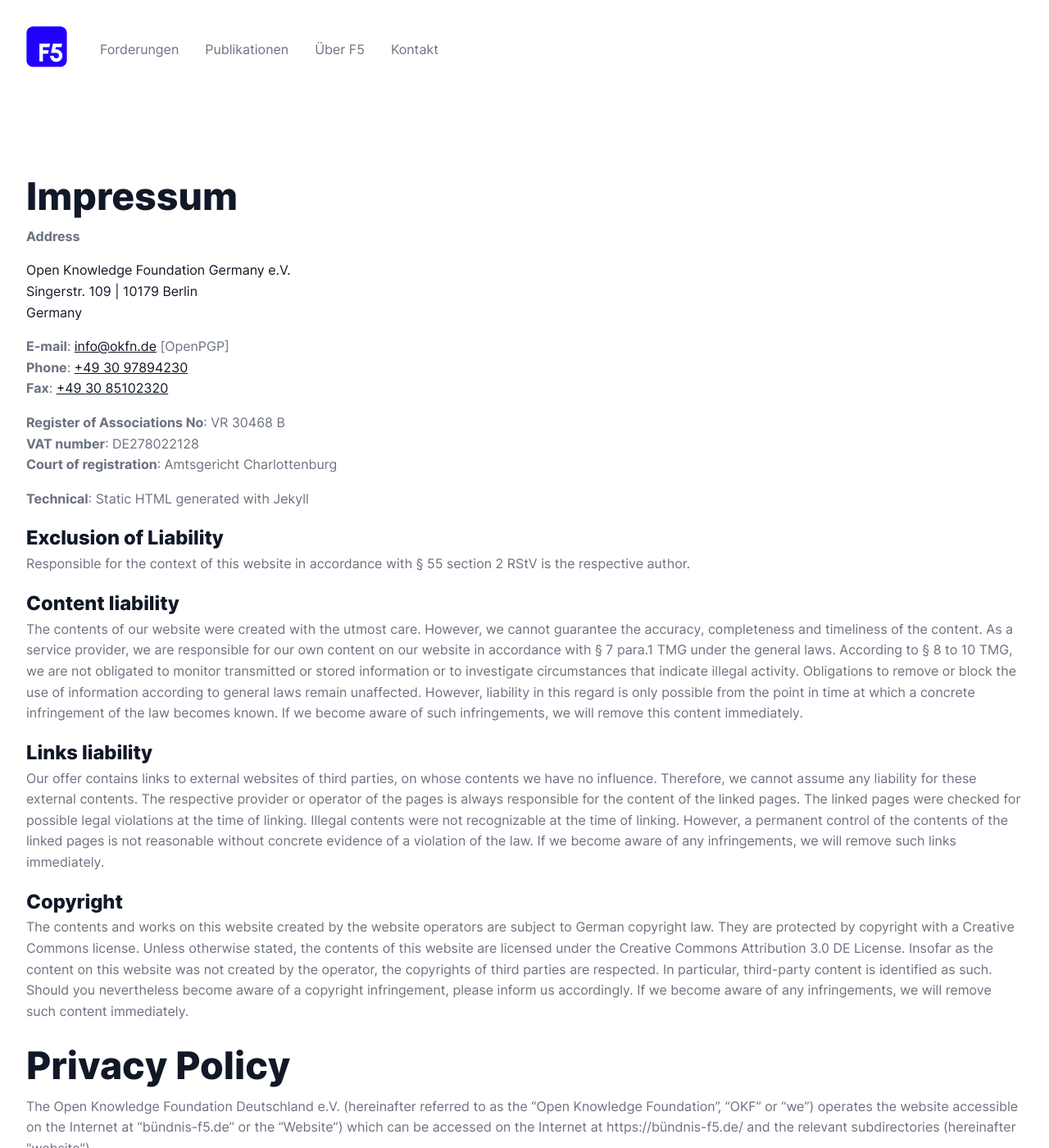
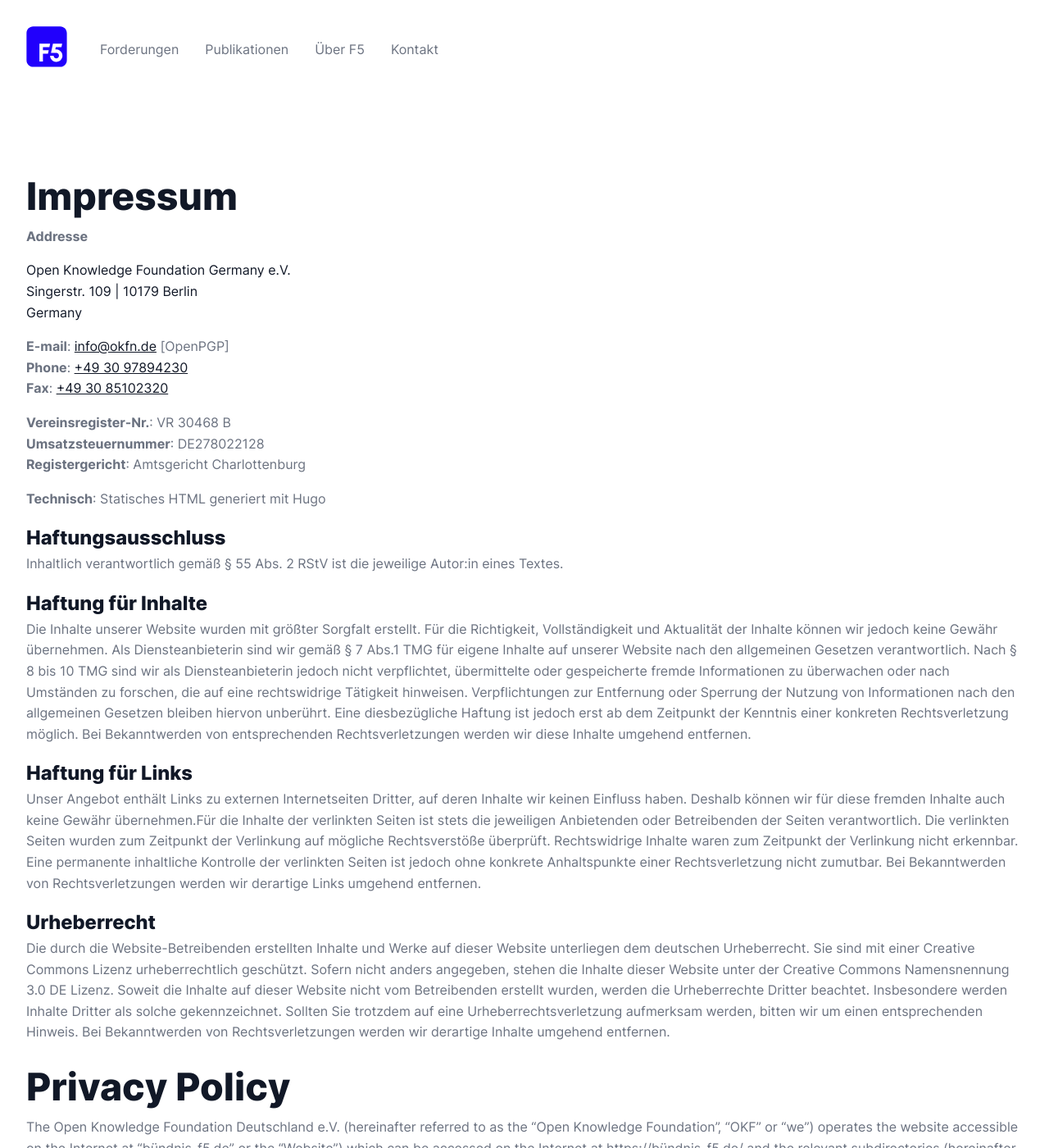
Before and after one commit to okfde/buendnis-f5, a Jekyll site: the page built from impressum.html, in a window 1280 px wide and 1400 px high. Shown: the whole window at 82% size. Built offline with Jekyll 4.4.1, drawn with Linux system fonts in a browser that asks for light colours.

Commit message:
impressum.html

```diff
--- a/impressum.html
+++ b/impressum.html
@@ -7,7 +7,7 @@ title: Impressum
     <div class="wrapper">
         <h2>Impressum</h2>
         <p>
-            <strong>Address</strong>
+            <strong>Addresse</strong>
         <address>
             Open Knowledge Foundation Germany e.V.<br />
             Singerstr. 109 | 10179 Berlin<br />
@@ -20,29 +20,28 @@ title: Impressum
             <strong>Fax</strong>: <a href="tel:+49 30 85102320">+49 30 85102320</a><br />
         </p>
 
-        <p><strong>Register of Associations No</strong>: VR 30468 B<br />
-            <strong>VAT number</strong>: DE278022128<br />
-            <strong>Court of registration</strong>: Amtsgericht Charlottenburg<br />
+        <p><strong>Vereinsregister-Nr.</strong>: VR 30468 B<br />
+            <strong>Umsatzsteuernummer</strong>: DE278022128<br />
+            <strong>Registergericht</strong>: Amtsgericht Charlottenburg<br />
         </p>
 
-        <p><strong>Technical</strong>: Static HTML generated with Jekyll</p>
+        <p><strong>Technisch</strong>: Statisches HTML generiert mit Hugo</p>
 
-        <h4>Exclusion of Liability</h4>
+        <h4>Haftungsausschluss</h4>
 
-        <p>Responsible for the context of this website in accordance with § 55 section 2 RStV is the respective
-            author.</p>
+        <p>Inhaltlich verantwortlich gemäß § 55 Abs. 2 RStV ist die jeweilige Autor:in eines Textes.</p>
 
-        <h4>Content liability</h4>
+        <h4>Haftung für Inhalte</h4>
 
-        <p>The contents of our website were created with the utmost care. However, we cannot guarantee the accuracy, completeness and timeliness of the content. As a service provider, we are responsible for our own content on our website in accordance with § 7 para.1 TMG under the general laws. According to § 8 to 10 TMG, we are not obligated to monitor transmitted or stored information or to investigate circumstances that indicate illegal activity. Obligations to remove or block the use of information according to general laws remain unaffected. However, liability in this regard is only possible from the point in time at which a concrete infringement of the law becomes known. If we become aware of such infringements, we will remove this content immediately.</p>
+        <p>Die Inhalte unserer Website wurden mit größter Sorgfalt erstellt. Für die Richtigkeit, Vollständigkeit und Aktualität der Inhalte können wir jedoch keine Gewähr übernehmen. Als Diensteanbieterin sind wir gemäß § 7 Abs.1 TMG für eigene Inhalte auf unserer Website nach den allgemeinen Gesetzen verantwortlich. Nach § 8 bis 10 TMG sind wir als Diensteanbieterin jedoch nicht verpflichtet, übermittelte oder gespeicherte fremde Informationen zu überwachen oder nach Umständen zu forschen, die auf eine rechtswidrige Tätigkeit hinweisen. Verpflichtungen zur Entfernung oder Sperrung der Nutzung von Informationen nach den allgemeinen Gesetzen bleiben hiervon unberührt. Eine diesbezügliche Haftung ist jedoch erst ab dem Zeitpunkt der Kenntnis einer konkreten Rechtsverletzung möglich. Bei Bekanntwerden von entsprechenden Rechtsverletzungen werden wir diese Inhalte umgehend entfernen.</p>
 
-        <h4>Links liability</h4>
+        <h4>Haftung für Links</h4>
 
-        <p>Our offer contains links to external websites of third parties, on whose contents we have no influence. Therefore, we cannot assume any liability for these external contents. The respective provider or operator of the pages is always responsible for the content of the linked pages. The linked pages were checked for possible legal violations at the time of linking. Illegal contents were not recognizable at the time of linking. However, a permanent control of the contents of the linked pages is not reasonable without concrete evidence of a violation of the law. If we become aware of any infringements, we will remove such links immediately.</p>
+        <p>Unser Angebot enthält Links zu externen Internetseiten Dritter, auf deren Inhalte wir keinen Einfluss haben. Deshalb können wir für diese fremden Inhalte auch keine Gewähr übernehmen.Für die Inhalte der verlinkten Seiten ist stets die jeweiligen Anbietenden oder Betreibenden der Seiten verantwortlich. Die verlinkten Seiten wurden zum Zeitpunkt der Verlinkung auf mögliche Rechtsverstöße überprüft. Rechtswidrige Inhalte waren zum Zeitpunkt der Verlinkung nicht erkennbar. Eine permanente inhaltliche Kontrolle der verlinkten Seiten ist jedoch ohne konkrete Anhaltspunkte einer Rechtsverletzung nicht zumutbar. Bei Bekanntwerden von Rechtsverletzungen werden wir derartige Links umgehend entfernen.</p>
 
-        <h4>Copyright</h4>
+        <h4>Urheberrecht</h4>
 
-        <p>The contents and works on this website created by the website operators are subject to German copyright law. They are protected by copyright with a Creative Commons license. Unless otherwise stated, the contents of this website are licensed under the Creative Commons Attribution 3.0 DE License. Insofar as the content on this website was not created by the operator, the copyrights of third parties are respected. In particular, third-party content is identified as such. Should you nevertheless become aware of a copyright infringement, please inform us accordingly. If we become aware of any infringements, we will remove such content immediately.</p>
+        <p>Die durch die Website-Betreibenden erstellten Inhalte und Werke auf dieser Website unterliegen dem deutschen Urheberrecht. Sie sind mit einer Creative Commons Lizenz urheberrechtlich geschützt. Sofern nicht anders angegeben, stehen die Inhalte dieser Website unter der Creative Commons Namensnennung 3.0 DE Lizenz. Soweit die Inhalte auf dieser Website nicht vom Betreibenden erstellt wurden, werden die Urheberrechte Dritter beachtet. Insbesondere werden Inhalte Dritter als solche gekennzeichnet. Sollten Sie trotzdem auf eine Urheberrechtsverletzung aufmerksam werden, bitten wir um einen entsprechenden Hinweis. Bei Bekanntwerden von Rechtsverletzungen werden wir derartige Inhalte umgehend entfernen.</p>
 
         <h2>Privacy Policy</h2>
 
```
